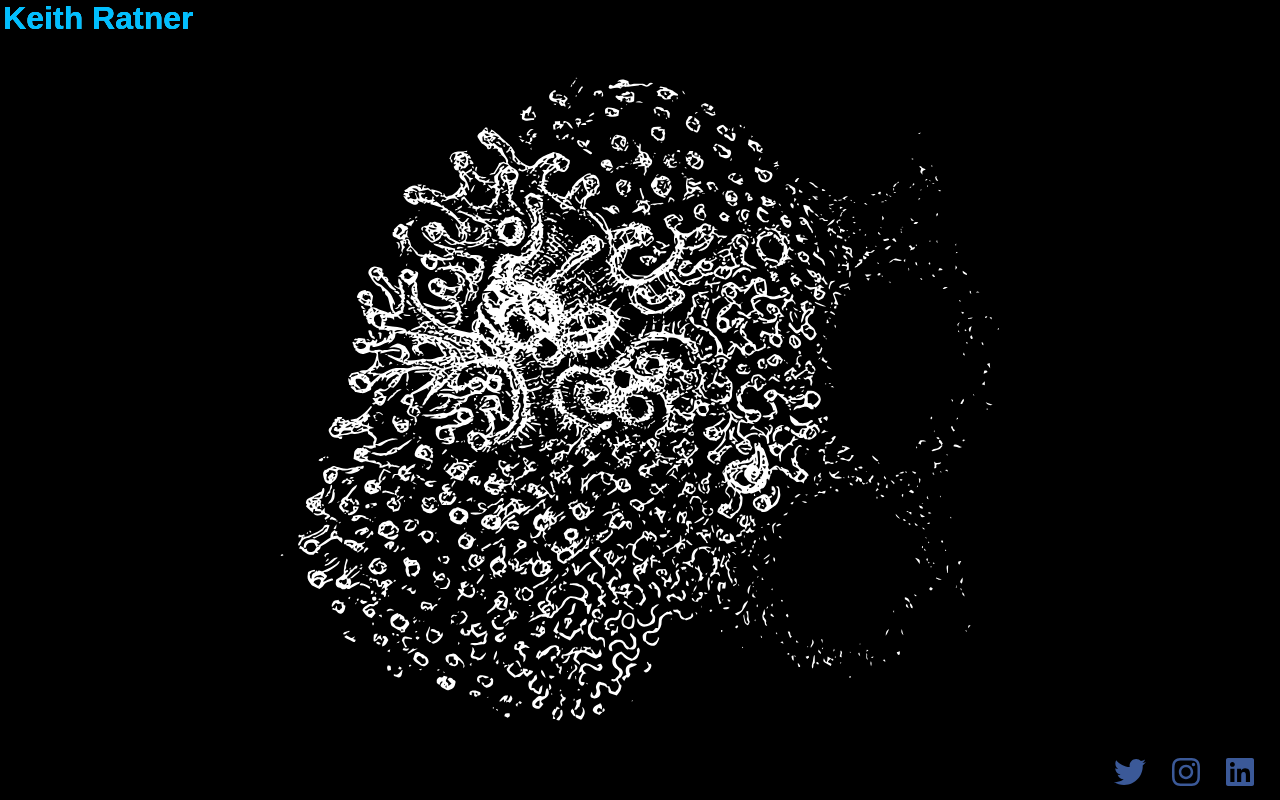
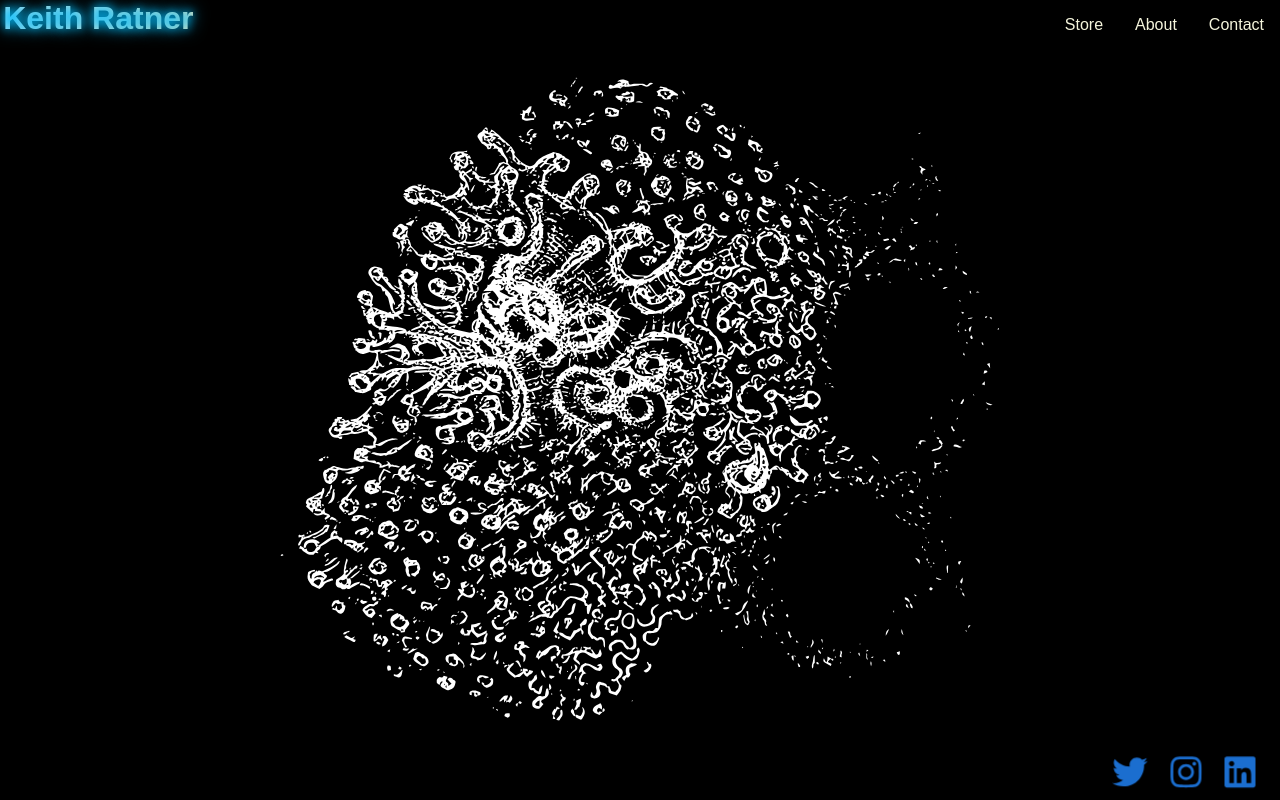
Before and after one commit to kratner/portfolio-site, a React (Create React App) app: page / in a window 1280 px wide. Built offline with nearby package versions, Linux system fonts and the light colour scheme.

Commit message:
Nav links

```diff
--- a/src/components/Header.js
+++ b/src/components/Header.js
@@ -8,9 +8,36 @@ function Header() {
       {/* <div className="kr">Keith Ratner</div> */}
       <nav>
         <ul className="nav">
-          {/* <li>Home</li>
-          <li>About</li>
-          <li>Contact</li> */}
+          <li>
+            <a
+              target="_blank"
+              rel="noreferrer"
+              href="https://keithratner.live/shop/"
+              title="Shop for My Artwork!"
+            >
+              Store
+            </a>
+          </li>
+          <li>
+            <a
+              target="_blank"
+              rel="noreferrer"
+              href="https://optionexplicit.live"
+              title="Visit My VBA Code Library"
+            >
+              About
+            </a>
+          </li>
+          <li>
+            <a
+              target="_blank"
+              rel="noreferrer"
+              href="https://keithratner.live/about/#contactme"
+              title="Contact Me"
+            >
+              Contact
+            </a>
+          </li>
         </ul>
       </nav>
     </header>
--- a/src/styles/_animations.scss
+++ b/src/styles/_animations.scss
@@ -11,3 +11,41 @@
     background-position: 100% 0;
   }
 }
+
+.vibrant-glow {
+  position: relative;
+}
+
+.vibrant-glow::before {
+  content: "";
+  position: absolute;
+  top: -10px;
+  left: -10px;
+  right: -10px;
+  bottom: -10px;
+  background-color: #ff00ff;
+  opacity: 0;
+  border-radius: 50%;
+  animation: vibrant-glow-animation 1s linear infinite;
+  pointer-events: none;
+}
+
+@keyframes vibrant-glow-animation {
+  0% {
+    opacity: 0;
+    transform: scale(0.5);
+  }
+  50% {
+    opacity: 1;
+    transform: scale(1.2);
+  }
+  100% {
+    opacity: 0;
+    transform: scale(0.5);
+  }
+}
+
+/* Apply the animation on hover */
+.vibrant-glow:hover::before {
+  animation-play-state: running;
+}
--- a/src/styles/_nav.scss
+++ b/src/styles/_nav.scss
@@ -7,4 +7,16 @@
 
   .nav li {
     margin: 0 1rem;
+    a {
+      color: beige;
+      text-decoration: none;
+      &:hover {
+        color: yellow;
+        text-decoration: none;
+        text-shadow: 0 0 15px rgba(197, 246, 132, 0.9);
+        transition: text-shadow 0.3s ease-in-out;
+      }
+
+    }
+
   }
--- a/src/styles/_page.scss
+++ b/src/styles/_page.scss
@@ -58,3 +58,11 @@ body {
     height: 100%;
     object-fit: cover;
   }
+
+  .glowing-text.logo-text {
+    float: left;
+  }
+
+  nav {
+    float: right;
+  }
```
